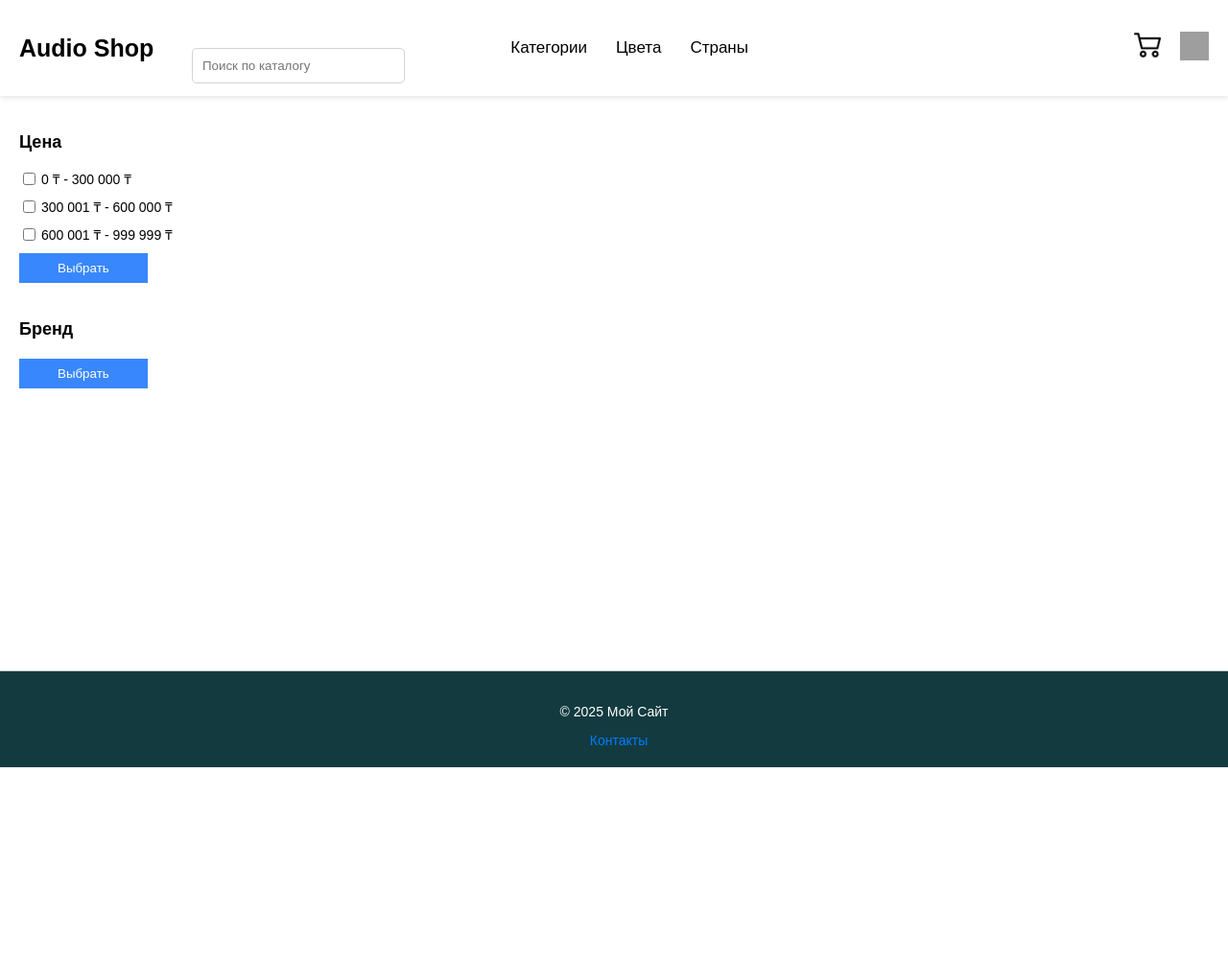
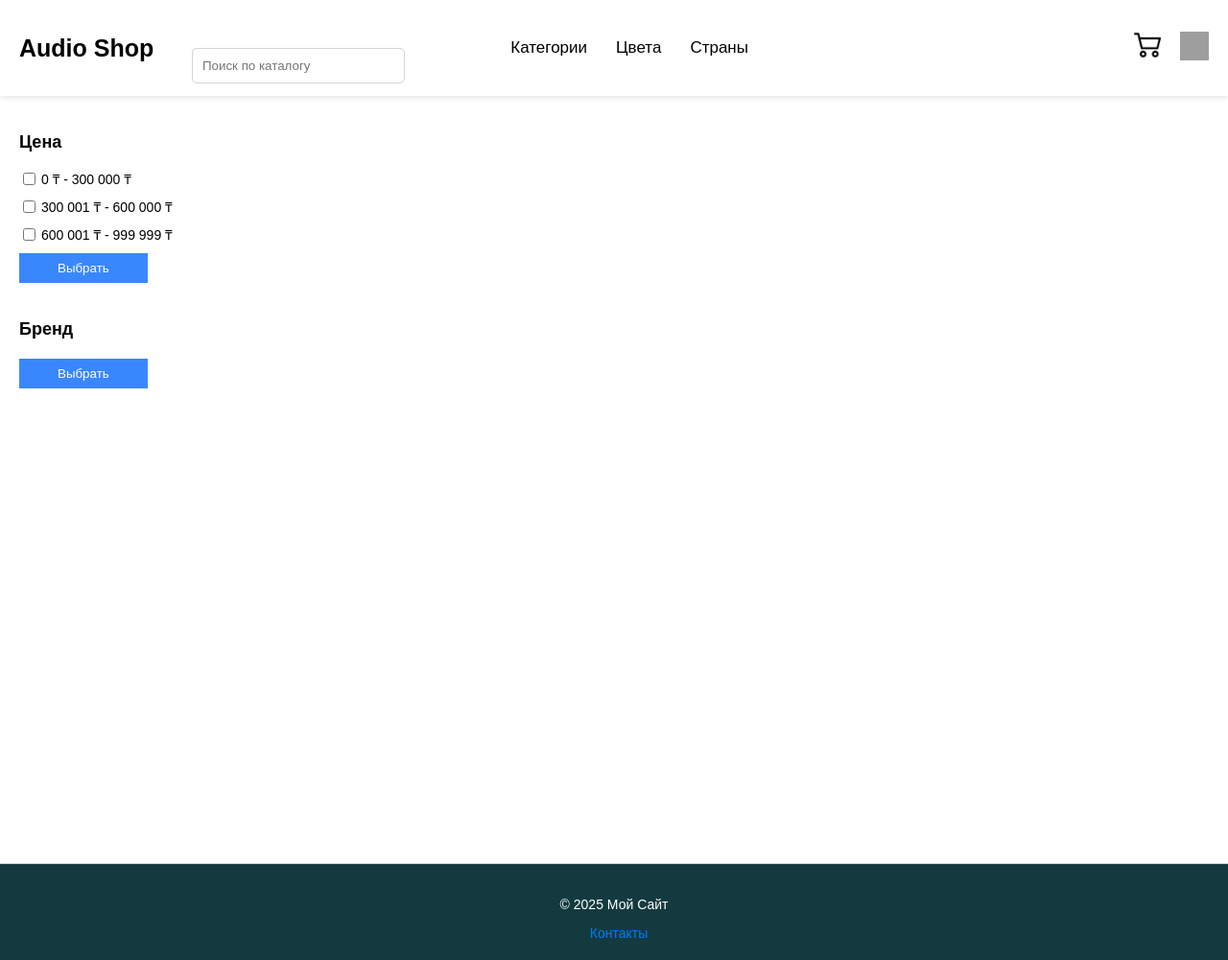
Before and after one commit to BarMerAla/marketplace_audioshop, a Django app: page / in a window 1280 px wide. Shown: the whole page at 96% size. Before the commit the page ends 800 px from the top, so only its background shows below. Run offline with Django 5.2, Linux system fonts and the light colour scheme; data that the repository does not hold is empty; some libraries are stand-ins or nearby versions; grey boxes are pictures that could not be loaded.

```diff
--- a/static/css/styles.css
+++ b/static/css/styles.css
@@ -1,11 +1,15 @@
 .all-page {
     display: flex;
     align-items: flex-start;
+    flex: 1;
+    min-height: 100vh; /* растяжение на высоту экрана */
 }
 
 html, body {
     height: 100%;
     margin: 0;
+    display: flex;
+    flex-direction: column;
 }
 
 body {
```
